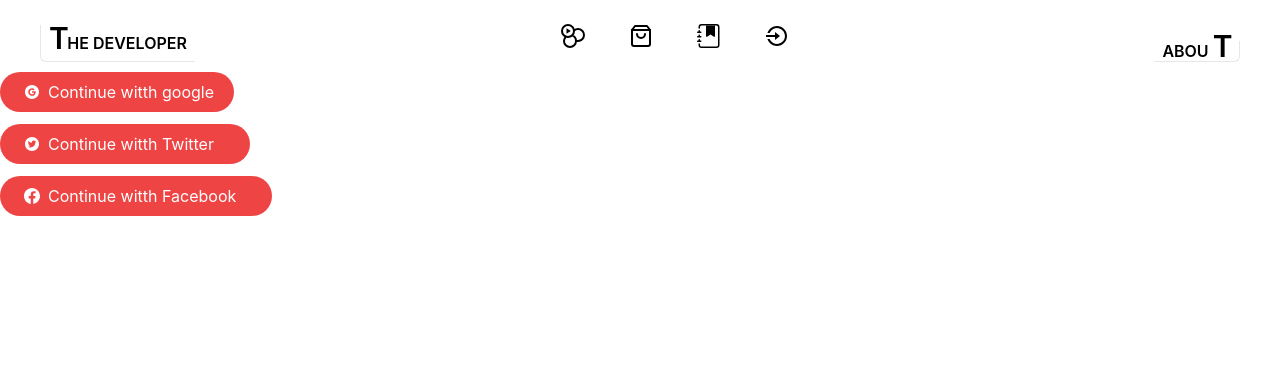
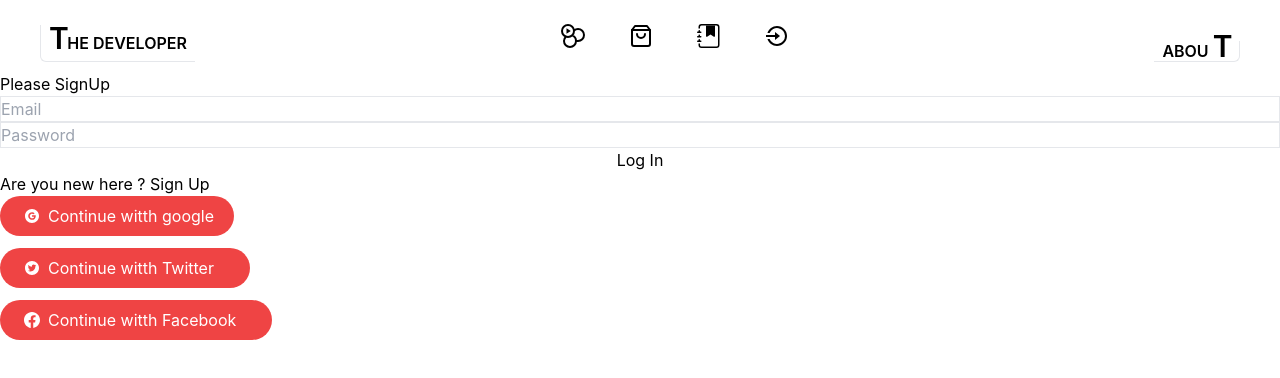
Before and after one commit to neyaznafiz/The-Developer, a React (Create React App) app: page /login in a window 1280 px wide. Shown: the top 378 px of the page. Built offline with nearby package versions, Linux system fonts and the light colour scheme.

Commit message:
social error handle added and login form added

```diff
--- a/package.json
+++ b/package.json
@@ -13,6 +13,7 @@
     "react-icons": "^4.3.1",
     "react-router-dom": "^6.3.0",
     "react-scripts": "5.0.1",
+    "react-toastify": "^8.2.0",
     "web-vitals": "^2.1.4"
   },
   "scripts": {
--- a/src/Components/Pages/Services/Services.jsx
+++ b/src/Components/Pages/Services/Services.jsx
@@ -3,7 +3,7 @@ import React from 'react';
 const Services = () => {
     return (
         <div>
-            servoces
+
         </div>
     );
 };
--- a/src/Components/Pages/SignInMethod/Login/Login.jsx
+++ b/src/Components/Pages/SignInMethod/Login/Login.jsx
@@ -1,11 +1,35 @@
 import React from 'react';
+import { Link } from 'react-router-dom';
 import SocialSignUp from '../SocialSignUp/SocialSignUp';
 
 const Login = () => {
   return (
+    <div>
+
 <div>
-<SocialSignUp></SocialSignUp>
-</div>
+                Please SignUp
+            </div>
+
+            <div>
+
+                <form className='grid'>
+
+                    <input type="email" name="email" placeholder='Email' id="" required className='border' />
+
+                    <input type="password" name="password" placeholder='Password' id="" required className='border' />
+
+                    <input type="submit" value='Log In' />
+
+                </form>
+                <div>
+                    Are you new here ? <Link to='/Signup'>Sign Up</Link>
+                </div>
+            </div>
+
+      <div>
+        <SocialSignUp></SocialSignUp>
+      </div>
+    </div>
   );
 };
 
--- a/src/Components/Pages/SignInMethod/SignUp/SignUp.jsx
+++ b/src/Components/Pages/SignInMethod/SignUp/SignUp.jsx
@@ -29,7 +29,7 @@ const SignUp = () => {
                 </div>
             </div>
 
-            <div>
+            <div className='border'>
                 <SocialSignUp></SocialSignUp>
             </div>
         </div>
--- a/src/Components/Pages/SignInMethod/SocialSignUp/SocialSignUp.jsx
+++ b/src/Components/Pages/SignInMethod/SocialSignUp/SocialSignUp.jsx
@@ -3,6 +3,7 @@ import auth from '../../../../Firebase/firebase.init'
 import { AiFillGoogleCircle } from 'react-icons/ai'
 import { AiFillTwitterCircle } from 'react-icons/ai'
 import { BsFacebook } from 'react-icons/bs'
+import { ToastContainer, toast } from 'react-toastify';
 import { useSignInWithFacebook, useSignInWithGoogle, useSignInWithTwitter } from 'react-firebase-hooks/auth';
 
 const SocialSignUp = () => {
@@ -12,10 +13,26 @@ const SocialSignUp = () => {
     const [signInWithFacebook, userFacebook, loadingFacebook, errorFacebook] = useSignInWithFacebook(auth);
 
     const [signInWithTwitter, userFaceTwitter, loadingTwitter, errorTwitter] = useSignInWithTwitter(auth);
+
+
+    if (errorGoogel || errorFacebook || errorTwitter) {
+        return (
+            <div>
+              <p>Error: { errorGoogel?.message } { errorFacebook?.message } { errorTwitter?.message }</p>
+            </div>
+          );
+    }
+
+
+
+if (loadingGoogle || loadingFacebook || loadingTwitter) {
+  return <p>Loading...</p>
+}
+
     return (
         <div>
 
-<div>
+            <div>
                 <button onClick={() => signInWithGoogle()} className=' rounded-full flex pl-6 pr-5 py-2 text-white bg-red-500'> <AiFillGoogleCircle className='mt-1 mr-2'></AiFillGoogleCircle> Continue witth google</button>
             </div>
 
```
Also changed, not shown: 1 other file (tests, documents, lock files or other folders).
